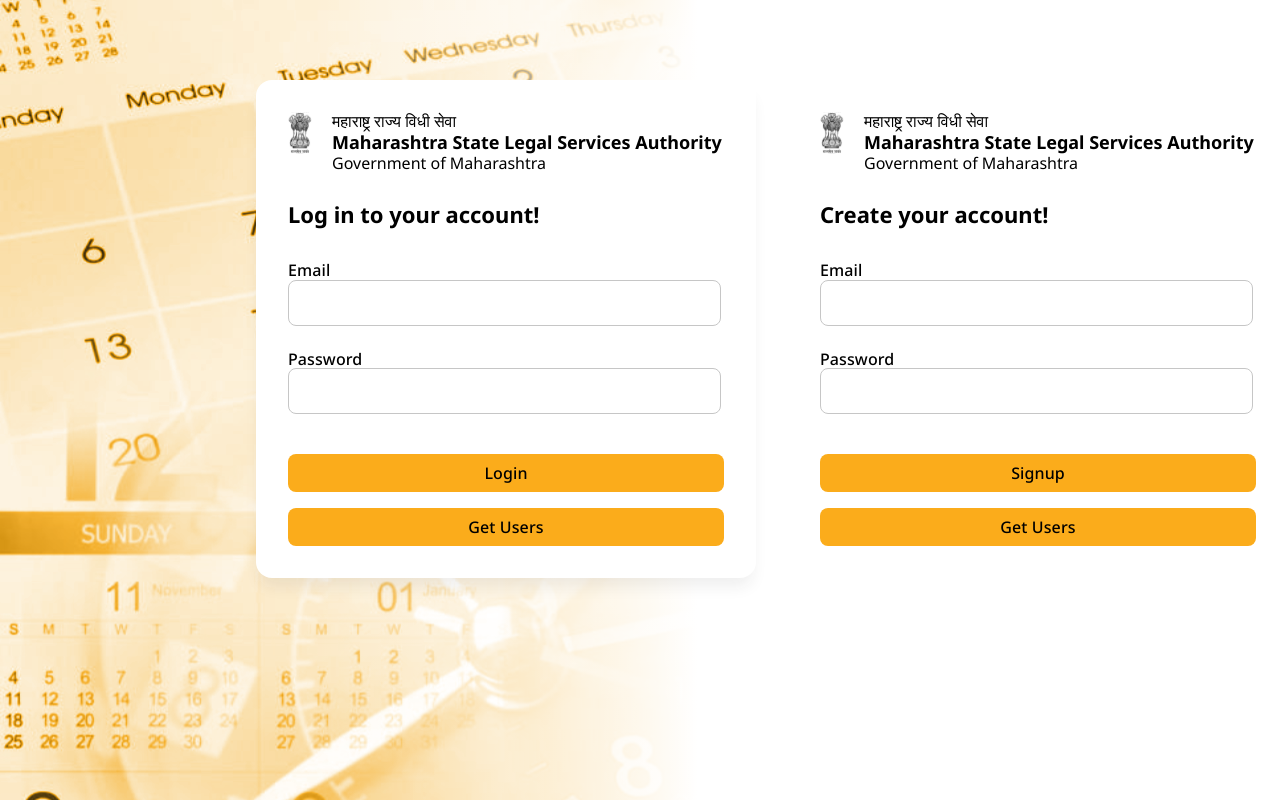
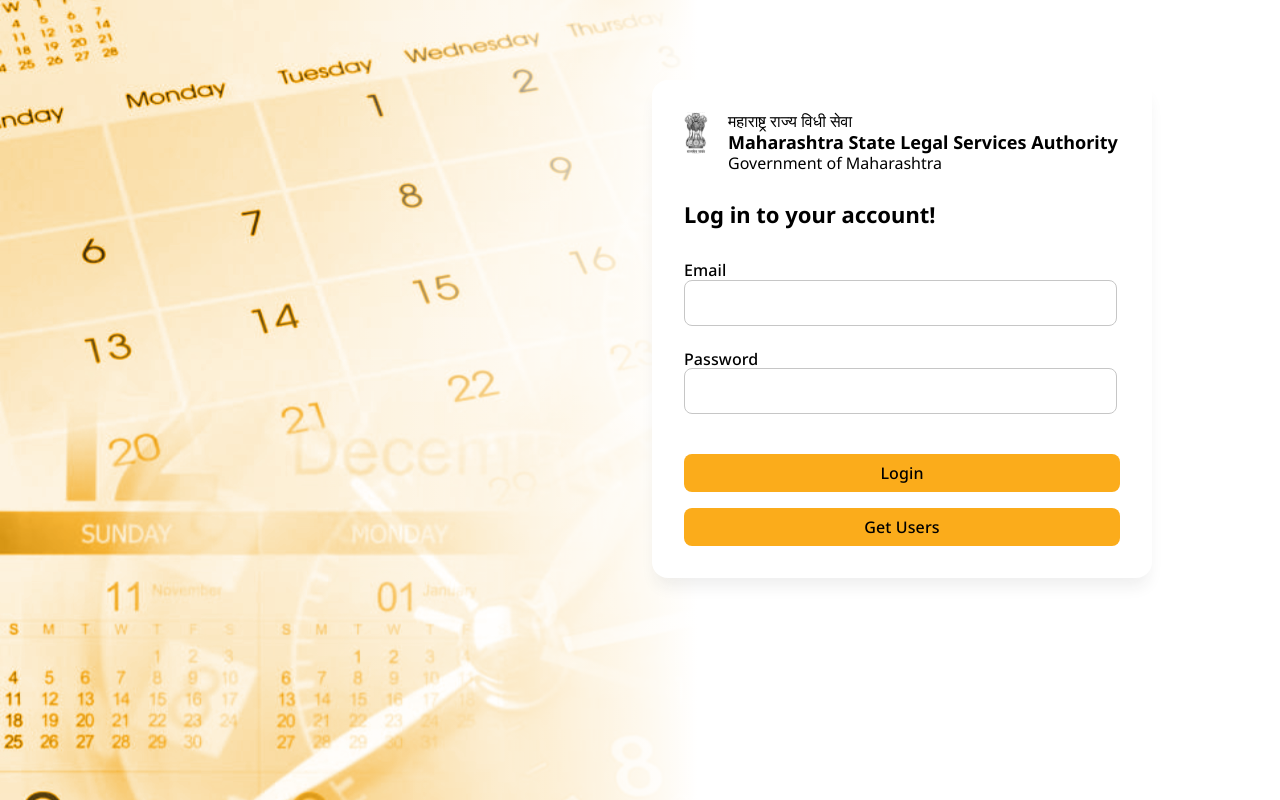
Before and after one commit to kunalpawar172000/LocadalatFrontend, a React (Create React App) app: page / in a window 1280 px wide. Built offline with nearby package versions, Linux system fonts and the light colour scheme.

Commit message:
Added base url from env file

```diff
--- a/src/App.jsx
+++ b/src/App.jsx
@@ -11,7 +11,8 @@
     event.preventDefault();
 
     try {
-      const response = await fetch("https://server-eight-nu-19.vercel.app/api/user/login", {
+      console.log(process.env.REACT_APP_API_BASEURL);
+      const response = await fetch(`${process.env.REACT_APP_API_BASEURL}/api/user/login`, {
         method: "POST",
         headers: { "Content-Type": "application/json" },
         body: JSON.stringify({
@@ -65,7 +66,7 @@
 
   const getUsers = async () => {
     try {
-      const res = await fetch("https://server-eight-nu-19.vercel.app/api/user/profile");
+      const res = await fetch(`${process.env.REACT_APP_API_BASEURL}/api/user/profile`);
       const data = await res.json();
       console.log("Users:", data?.data);
     } catch (error) {
@@ -119,49 +120,6 @@
         </button>
       </form>
 
-      {/* Signup Form */}
-      <form style={{ padding: "32px" }} onSubmit={signup}>
-        <div className="form2">
-          <img src={neLogo} height="42px" width="24px" alt="Emblem" />
-          <div style={{ display: "flex", flexDirection: "column" }}>
-            <span style={{ fontWeight: 400, lineHeight: "18px" }}>महाराष्ट्र राज्य विधी सेवा</span>
-            <strong style={{ fontSize: "18px" }}>Maharashtra State Legal Services Authority</strong>
-            <span style={{ fontWeight: 400, lineHeight: "18px" }}>Government of Maharashtra</span>
-          </div>
-        </div>
-
-        <div className="formTitle">Create your account!</div>
-
-        <div style={{ display: "flex", flexDirection: "column", gap: "20px" }}>
-          <div>
-            <label className="formFieldLabel">Email</label>
-            <input
-              type="email"
-              value={signupEmail}
-              onChange={(e) => setSignupEmail(e.target.value)}
-              required
-            />
-          </div>
-
-          <div>
-            <label className="formFieldLabel">Password</label>
-            <input
-              type="password"
-              value={signupPassword}
-              onChange={(e) => setSignupPassword(e.target.value)}
-              required
-            />
-          </div>
-        </div>
-
-        <button type="submit" style={{ marginTop: "40px", marginBottom: "16px" }} className="btn-text">
-          Signup
-        </button>
-
-        <button type="button" className="btn-text" onClick={getUsers}>
-          Get Users
-        </button>
-      </form>
     </div>
   );
 };
--- a/src/index.css
+++ b/src/index.css
@@ -23,7 +23,7 @@
       width: 500px;
       height: auto;
       top: 15%;
-      left: 20%;
+      right: 10%;
       opacity: 1;
       border-radius: 16px;
       display: flex;
```
